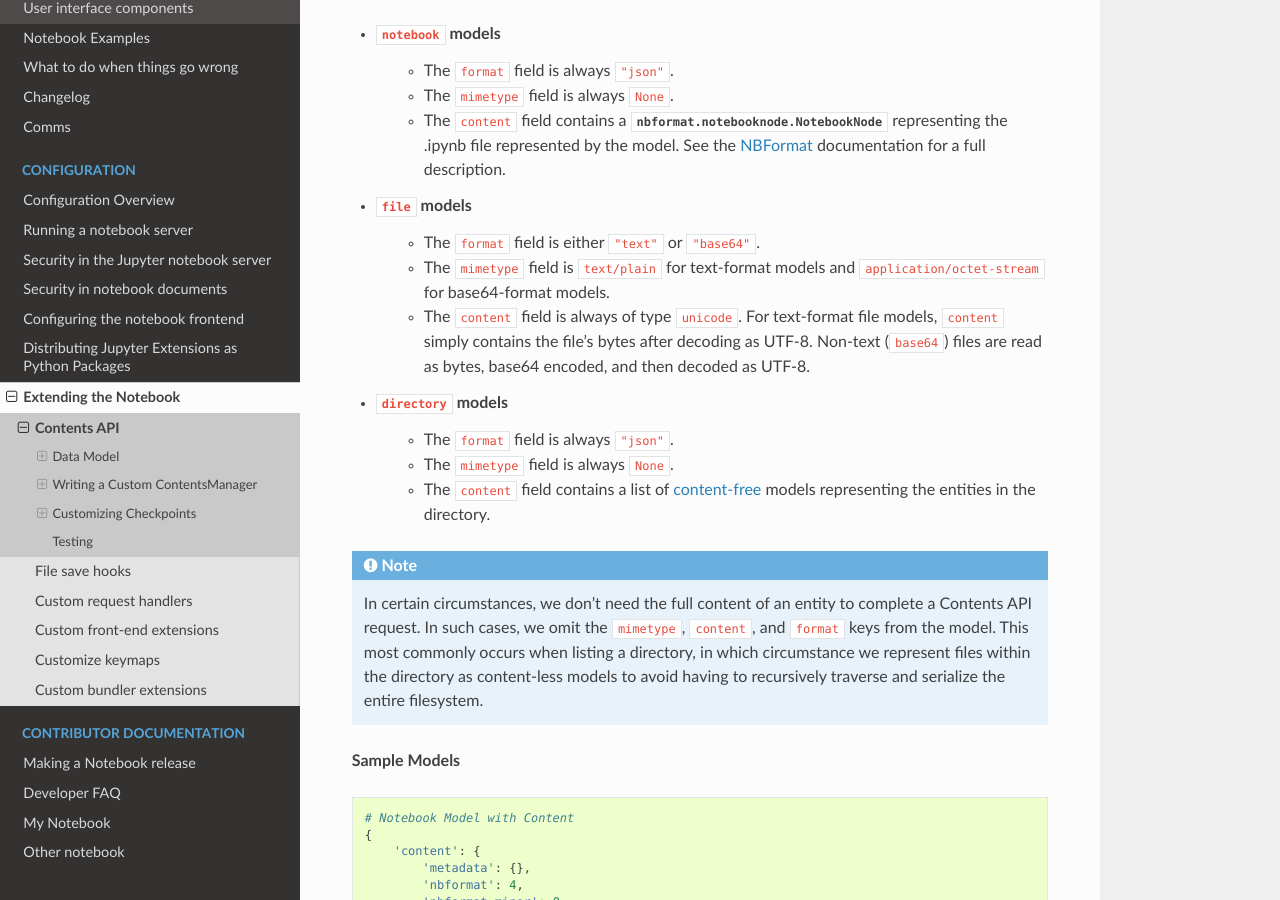
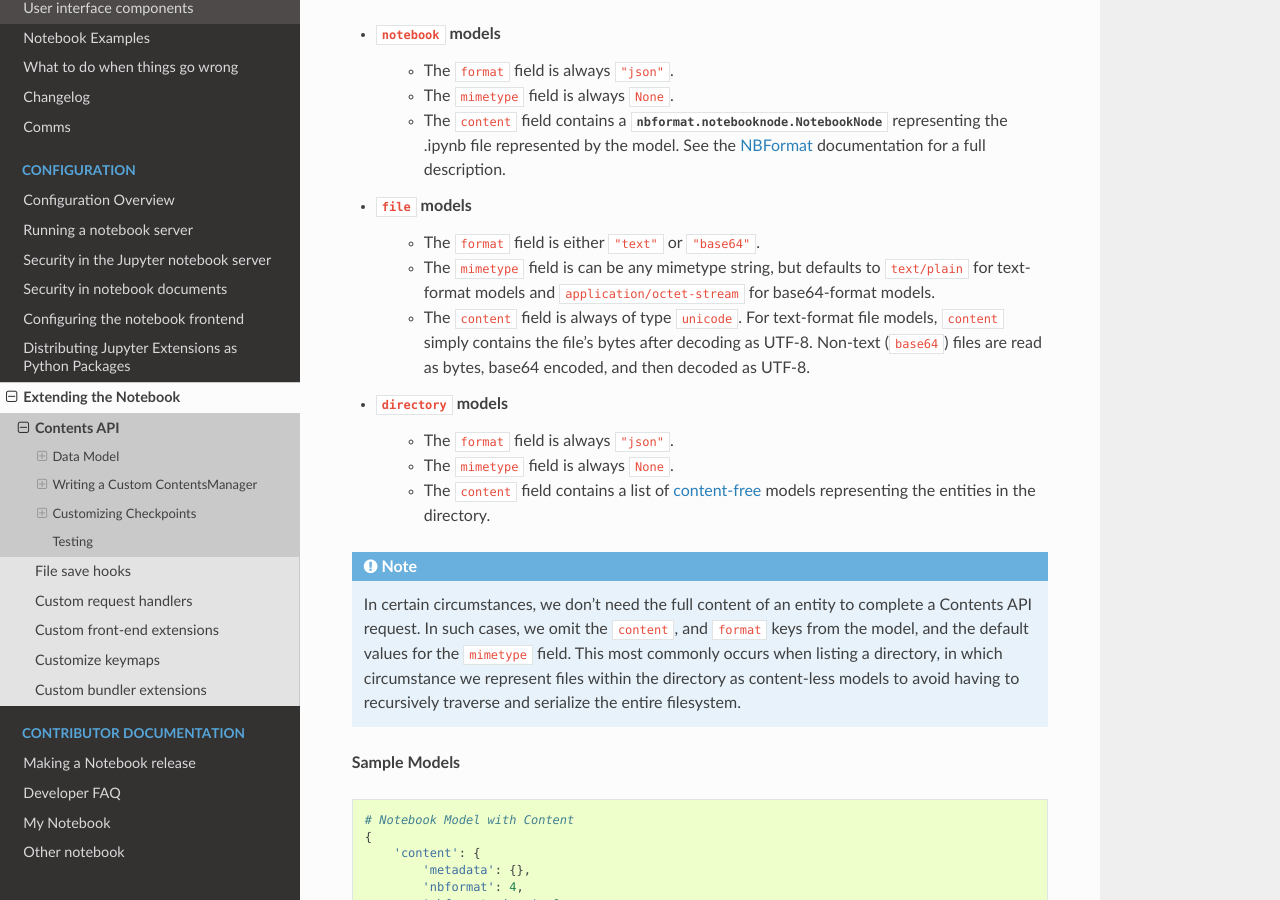
Before and after one commit to jupyter/nbclassic, a Sphinx documentation site: the page built from docs/source/extending/contents.rst, in a window 1280 px wide and 900 px high, scrolled down 1028 px. Built offline with Sphinx 7.4.7 and the Read the Docs theme 2.0.0, drawn with Linux system fonts in a browser that asks for light colours; pages that are not in the unit, such as notebooks, are missing from menus; the version number could not be read and is left out.

Commit message:
Update contents API docs
Not the contents API docs better match the default notebook implementation:

https://github.com/jupyter/notebook/blob/33d31907ca8de3dc43224e6d43cc9df79ccf3f33/notebook/services/contents/filemanager.py#L362

```diff
--- a/docs/source/extending/contents.rst
+++ b/docs/source/extending/contents.rst
@@ -79,7 +79,8 @@ model. There are three model types: **notebook**, **file**, and **directory**.
 
 - ``file`` models
     - The ``format`` field is either ``"text"`` or ``"base64"``.
-    - The ``mimetype`` field is ``text/plain`` for text-format models and
+    - The ``mimetype`` field is can be any mimetype string, but defaults to
+      ``text/plain`` for text-format models and
       ``application/octet-stream`` for base64-format models.
     - The ``content`` field is always of type ``unicode``.  For text-format
       file models, ``content`` simply contains the file's bytes after decoding
@@ -97,11 +98,11 @@ model. There are three model types: **notebook**, **file**, and **directory**.
    .. _contentfree:
 
    In certain circumstances, we don't need the full content of an entity to
-   complete a Contents API request.  In such cases, we omit the ``mimetype``,
-   ``content``, and ``format`` keys from the model. This most commonly occurs
-   when listing a directory, in which circumstance we represent files within
-   the directory as content-less models to avoid having to recursively traverse
-   and serialize the entire filesystem.
+   complete a Contents API request.  In such cases, we omit the ``content``, and
+   ``format`` keys from the model, and the default values for the ``mimetype``
+   field. This most commonly occurs    when listing a directory, in which
+   circumstance we represent files within    the directory as content-less models
+   to avoid having to recursively traverse    and serialize the entire filesystem.
 
 **Sample Models**
 
```
